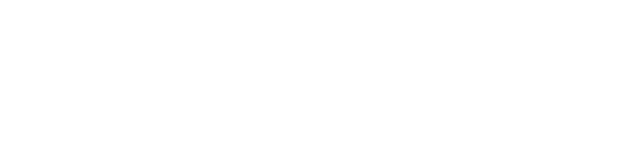
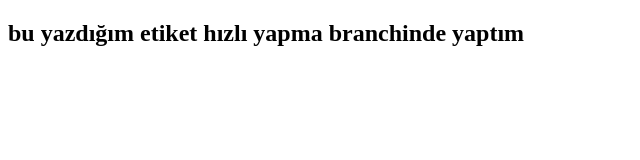
Before and after one commit to neoportland/deneme, a plain HTML site: page index.html in a window 1280 px wide. Shown: the whole page, without its empty margins (0-640 px from the left). Drawn offline with Linux system fonts and the light colour scheme.

Commit message:
Bu benim 3. Brnachim nasıl daha hızlı yapılır onu denedik

```diff
--- a/index.html
+++ b/index.html
@@ -6,6 +6,7 @@
         <title>Document</title>
     </head>
     <body>
+        <h2> bu yazdığım etiket hızlı yapma branchinde yaptım </h2>
 
     </body>
 </html>
```
